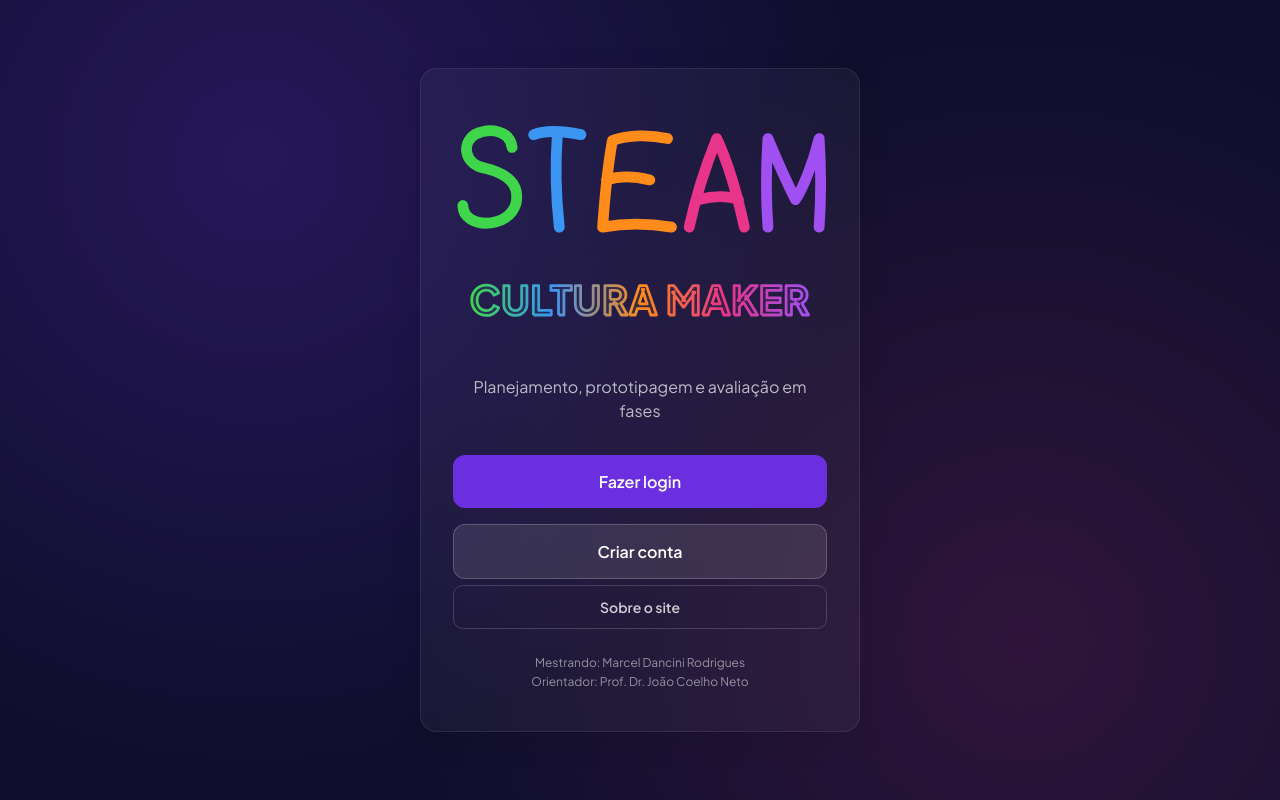
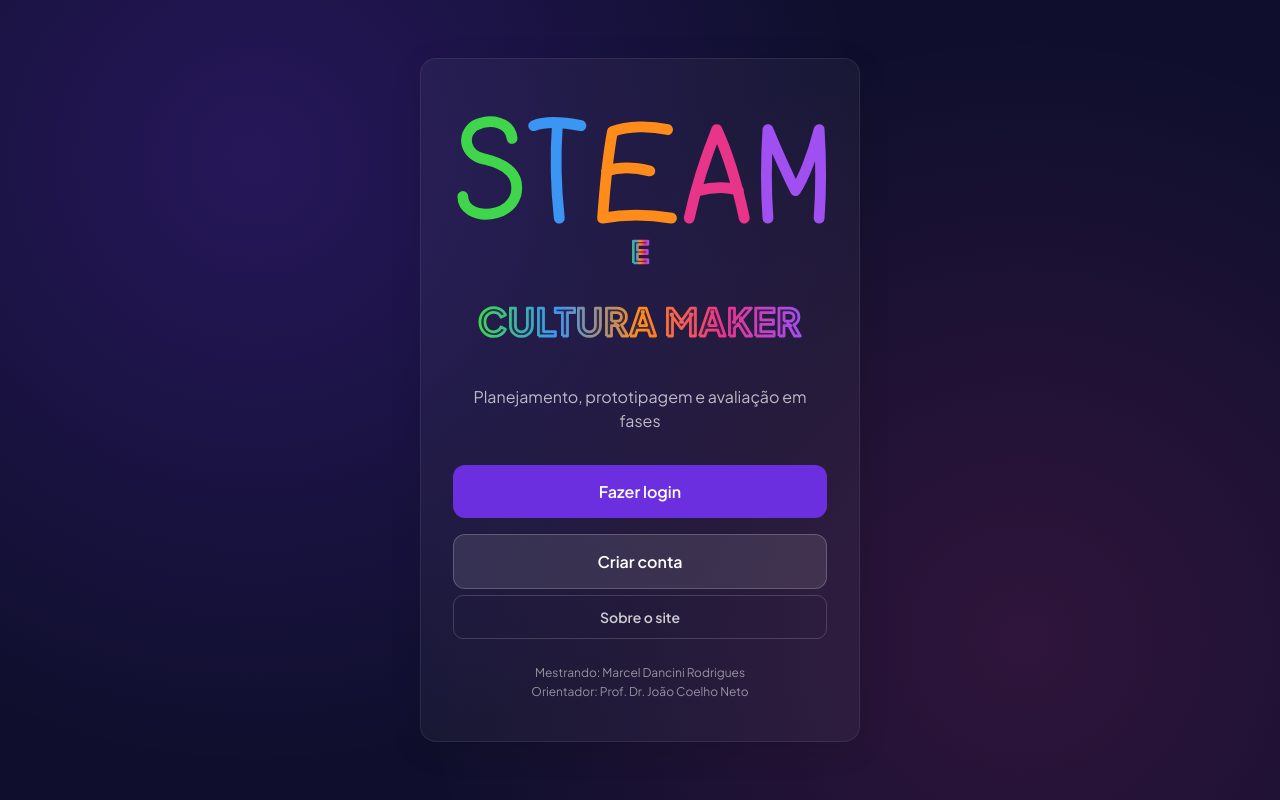
Before and after one commit to Dancini12/steam-planner, a React (Vite) app: page / in a window 1280 px wide. Built offline with nearby package versions, Linux system fonts and the light colour scheme; no server answers.

Commit message:
Add e between steam and cultura maker

```diff
--- a/src/pages/Login.jsx
+++ b/src/pages/Login.jsx
@@ -326,7 +326,7 @@ export default function Login({ onLogin }) {
     display: "flex",
     justifyContent: "center",
     alignItems: "center",
-    minHeight: "250px",
+    minHeight: "270px",
     marginBottom: "1rem"
   };
 
@@ -383,7 +383,7 @@ export default function Login({ onLogin }) {
         {/* Logo sempre visível */}
         <div style={logoContainerStyle}>
           <svg
-            viewBox="0 0 380 245"
+            viewBox="0 0 380 265"
             xmlns="http://www.w3.org/2000/svg"
             style={logoStyle}
           >
@@ -451,10 +451,26 @@ export default function Login({ onLogin }) {
             <text
               className="maker-logo-text"
               x="190"
-              y="205"
+              y="162"
               textAnchor="middle"
               fontFamily="'Plus Jakarta Sans', sans-serif"
-              fontSize="40"
+              fontSize="30"
+              fontWeight="800"
+              fill="url(#makerTextGradient)"
+              fillOpacity="0"
+              stroke="url(#makerTextGradient)"
+              strokeWidth="2.6"
+              strokeLinejoin="round"
+            >
+              E
+            </text>
+            <text
+              className="maker-logo-text"
+              x="190"
+              y="236"
+              textAnchor="middle"
+              fontFamily="'Plus Jakarta Sans', sans-serif"
+              fontSize="38"
               fontWeight="800"
               letterSpacing="1"
               fill="url(#makerTextGradient)"
```
